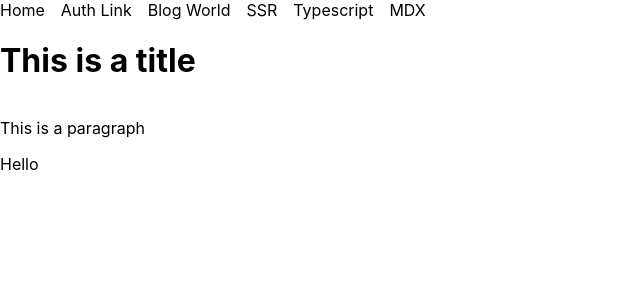
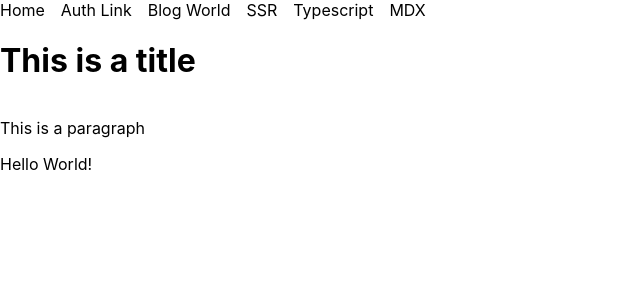
Before and after one commit to prasenjit-net/next-poc, a Next.js app: page /test in a window 1280 px wide. Shown: the top 300 px of the page, without its empty margins (0-640 px from the left). Built offline with nearby package versions, Linux system fonts and the light colour scheme.

Commit message:
component dir moved outside page

```diff
--- a/pages/components/Navbar.js
+++ b/components/Navbar.js
@@ -1,6 +1,6 @@
 import React from 'react'
 import Link from 'next/link'
-import style from '../../styles/Navbar.module.css'
+import style from '../styles/Navbar.module.css'
 
 function Navbar() {
     return (
--- /dev/null
+++ b/components/OtherPlugin.tsx
@@ -0,0 +1,7 @@
+import React from "react";
+
+function OtherPlugin({ title }) {
+  return <div>Hello {title}</div>;
+}
+
+export default OtherPlugin;
--- a/pages/_app.js
+++ b/pages/_app.js
@@ -1,6 +1,6 @@
 import '../styles/globals.css'
 import { Provider } from 'next-auth/client'
-import Navbar from './components/Navbar'
+import Navbar from '../components/Navbar'
 import Head from 'next/head'
 
 function MyApp({ Component, pageProps }) {
--- a/pages/components/OtherPlugin.tsx
+++ /dev/null
@@ -1,7 +0,0 @@
-import React from "react";
-
-function OtherPlugin() {
-  return <div>Hello</div>;
-}
-
-export default OtherPlugin;
--- a/pages/test.mdx
+++ b/pages/test.mdx
@@ -1,7 +1,7 @@
-import OtherPlugin from "./components/OtherPlugin";
+import OtherPlugin from "../components/OtherPlugin";
 
 # This is a title
 
 This is a paragraph
 
-<OtherPlugin />
+<OtherPlugin title="World!" />
```
Also changed, not shown: 1 other file (tests, documents, lock files or other folders).
